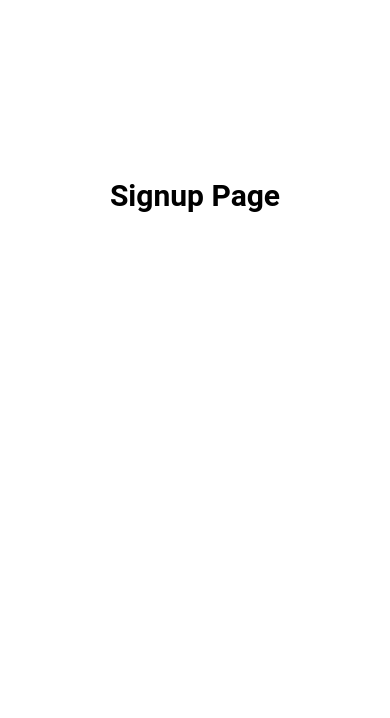
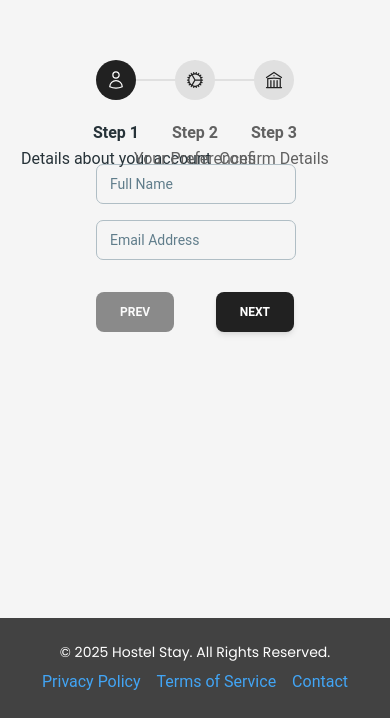
Before and after one commit to AmanPant9026/Project-Hostel, a React (Vite) app in the folder Project Hostel/: page /signup in a window 390 px wide. Shown: the part 226-944 px from the top of the page. Before the commit the page ends 844 px from the top, so only its background shows below. Built offline with nearby package versions, Linux system fonts and the light colour scheme.

Commit message:
login using phonenumber LoginPhone.jsx

```diff
--- /dev/null
+++ b/Project Hostel/firebase-config.js
@@ -0,0 +1,19 @@
+// Import the functions you need from the SDKs you need
+import { initializeApp } from "firebase/app";
+
+import { getAuth } from 'firebase/auth';
+
+const firebaseConfig = {
+  apiKey: "AIzaSyBCy4aQTLbsLtemwMqmP0zCLdCdHO2Q8gw",
+  authDomain: "project-hostel-d8428.firebaseapp.com",
+  projectId: "project-hostel-d8428",
+  storageBucket: "project-hostel-d8428.firebasestorage.app",
+  messagingSenderId: "226704699406",
+  appId: "1:226704699406:web:f2ff30b7346298d0268c5f",
+  measurementId: "G-0QB9QZQWT0"
+};
+
+// Initialize Firebase
+const app = initializeApp(firebaseConfig);
+const auth = getAuth(app)
+export { auth };
--- a/Project Hostel/package.json
+++ b/Project Hostel/package.json
@@ -4,15 +4,18 @@
   "version": "0.0.0",
   "type": "module",
   "scripts": {
-    "dev": "vite",
+    "dev": "vite --host",
     "build": "vite build",
     "lint": "eslint .",
     "preview": "vite preview"
   },
   "dependencies": {
+    "@heroicons/react": "^2.2.0",
     "@material-tailwind/react": "^2.1.10",
+    "firebase": "^11.1.0",
     "react": "^18.3.1",
     "react-dom": "^18.3.1",
+    "react-phone-number-input": "^3.4.11",
     "react-router-dom": "^7.1.1"
   },
   "devDependencies": {
--- a/Project Hostel/src/App.jsx
+++ b/Project Hostel/src/App.jsx
@@ -3,13 +3,15 @@ import { BrowserRouter as Router, Routes, Route } from "react-router-dom";
 import HomePage from "./pages/HomePage";
 import LoginPage from "./pages/Login";
 import SignupPage from "./pages/Signup";
+import LoginPhone from "./pages/LoginPhone";
+import MultiStepForm from "./components/MultistepForm";
 
 function App() {
   return (
     <Router>
       <Routes>
         <Route path="/" element={<HomePage />} />
-        <Route path="/login" element={<LoginPage />} />
+        <Route path="/login" element={<LoginPhone />} />
         <Route path="/signup" element={<SignupPage />} />
       </Routes>
     </Router>
--- /dev/null
+++ b/Project Hostel/src/components/MultistepForm.jsx
@@ -0,0 +1,103 @@
+import React, { useState } from "react";
+import {
+  Stepper,
+  Step,
+  Button,
+  Typography,
+  Input
+} from "@material-tailwind/react";
+import {
+  CogIcon,
+  UserIcon,
+  BuildingLibraryIcon
+} from "@heroicons/react/24/outline";
+
+export default function MultiStepFormWithStepper() {
+  const [activeStep, setActiveStep] = useState(0);
+  const [isLastStep, setIsLastStep] = useState(false);
+  const [isFirstStep, setIsFirstStep] = useState(false);
+
+  const handleNext = () => !isLastStep && setActiveStep((cur) => cur + 1);
+  const handlePrev = () => !isFirstStep && setActiveStep((cur) => cur - 1);
+
+  const steps = [
+    {
+      label: "Step 1",
+      description: "Details about your account",
+      content: (
+        <div className="space-y-4">
+          <Input label="Full Name" />
+          <Input label="Email Address" type="email" />
+        </div>
+      )
+    },
+    {
+      label: "Step 2",
+      description: "Your Preferences",
+      content: (
+        <div className="space-y-4">
+          <Input label="Favorite Genre" />
+          <Input label="Preferred Language" />
+        </div>
+      )
+    },
+    {
+      label: "Step 3",
+      description: "Confirm Details",
+      content: (
+        <div>
+          <Typography variant="h6">Review and Confirm</Typography>
+          <Typography>
+            Please review the information you've entered and click "Finish" to
+            submit.
+          </Typography>
+        </div>
+      )
+    }
+  ];
+
+  return (
+    <div className="w-full px-24 py-8">
+      <Stepper
+        activeStep={activeStep}
+        isLastStep={(value) => setIsLastStep(value)}
+        isFirstStep={(value) => setIsFirstStep(value)}
+      >
+        {steps.map((step, index) => (
+          <Step key={index} onClick={() => setActiveStep(index)}>
+            {index === 0 && <UserIcon className="w-5 h-5" />}
+            {index === 1 && <CogIcon className="w-5 h-5" />}
+            {index === 2 && <BuildingLibraryIcon className="w-5 h-5" />}
+            <div className="absolute -bottom-[4.5rem] w-max text-center">
+              <Typography
+                variant="h6"
+                color={activeStep === index ? "blue-gray" : "gray"}
+              >
+                {step.label}
+              </Typography>
+              <Typography
+                color={activeStep === index ? "blue-gray" : "gray"}
+                className="font-normal"
+              >
+                {step.description}
+              </Typography>
+            </div>
+          </Step>
+        ))}
+      </Stepper>
+      <div className="mt-16">{steps[activeStep].content}</div>
+      <div className="flex justify-between mt-8">
+        <Button onClick={handlePrev} disabled={isFirstStep}>
+          Prev
+        </Button>
+        {isLastStep ? (
+          <Button onClick={() => alert("Form Submitted!")}>Finish</Button>
+        ) : (
+          <Button onClick={handleNext} disabled={isLastStep}>
+            Next
+          </Button>
+        )}
+      </div>
+    </div>
+  );
+}
--- a/Project Hostel/src/pages/Login.jsx
+++ b/Project Hostel/src/pages/Login.jsx
@@ -16,7 +16,7 @@ const Login = () => {
   return (
     <AuthLayout>
       <div className="flex items-center justify-center w-screen h-[90vh]">
-        <div className="w-full md:w-2/3 lg:w-1/2">
+        <div className="w-4/5 md:w-2/5">
           <Card className="flex flex-col shadow-lg md:flex-row bg-gray-50 h-1/2">
             <CardHeader
               floated={false}
--- /dev/null
+++ b/Project Hostel/src/pages/LoginPhone.jsx
@@ -0,0 +1,91 @@
+import React, { useState } from "react";
+import { useCountries } from "use-react-countries";
+import AuthLayout from "../Layouts/AuthLayout";
+import { auth } from "../../firebase-config";
+import "react-phone-number-input/style.css";
+import PhoneInput from "react-phone-number-input";
+
+import {
+  RecaptchaVerifier,
+  signInWithPhoneNumber,
+  PhoneAuthProvider
+} from "firebase/auth";
+import {
+  Input,
+  Menu,
+  MenuHandler,
+  MenuList,
+  MenuItem,
+  Button
+} from "@material-tailwind/react";
+
+const LoginPhone = () => {
+  const [otp, setOtp] = useState("");
+
+  const [message, setMessage] = useState("");
+
+  // Configure Recaptcha
+  const [phone, setphone] = useState("");
+  const [user, setuser] = useState();
+  const sendOtp = async () => {
+    try {
+      const recaptcha = new RecaptchaVerifier(auth, "recaptcha", {});
+      const confirmation = await signInWithPhoneNumber(auth, phone, recaptcha);
+      setuser(confirmation);
+    } catch (error) {
+      console.log(error);
+    }
+  };
+  const verifyotp = async () => {
+    try {
+      await user.confirm(otp);
+    } catch (error) {
+      console.log(error);
+    }
+  };
+  return (
+    <AuthLayout>
+      <div className="h-[90vh] flex justify-center items-center">
+        <div className="w-1/3 bg-gray-100 rounded-lg shadow-lg h-1/3">
+          <div className="flex items-center justify-center w-full font-semibold h-1/4 font-poppins">
+            <h1>Login with Phone Number</h1>
+          </div>
+          <div className="flex items-center px-2 h-1/3">
+            <PhoneInput
+              country="US"
+              value={phone} // "phone" already contains "+"
+              onChange={(phone) => setphone(phone)} // Prepends "+" every time
+            />
+          </div>
+          <div className="flex items-center justify-center h-1/3">
+            <Button size="sm" className="text-xs w-1/a3" onClick={sendOtp}>
+              Send OTP
+            </Button>
+          </div>
+          <div id="recaptcha"></div>
+          <div>
+            <input
+              type="text"
+              placeholder="Enter OTP"
+              value={otp}
+              onChange={(e) => setOtp(e.target.value)}
+              className="w-full p-2 mt-4 border rounded"
+            />
+            <Button
+              className="p-2 mt-2 text-xs text-white bg-blue-500 "
+              onClick={verifyotp}
+            >
+              Verify OTP
+            </Button>
+          </div>
+          <div id="recaptcha-container" style={{ marginTop: "10px" }}></div>
+          {message && (
+            <p className="text-sm text-center text-red-500">{message}</p>
+          )}
+        </div>
+      </div>
+    </AuthLayout>
+  );
+};
+
+export default LoginPhone;
--- a/Project Hostel/src/pages/OwnerDashboard.jsx
+++ b/Project Hostel/src/pages/OwnerDashboard.jsx
@@ -1,7 +1,11 @@
 import React from "react";
-
+import Layout from "../Layouts/Layout";
 const OwnerDashboard = () => {
-  return <div>Owner</div>;
+  return (
+    <Layout>
+      <div>Owner DashBoard</div>
+    </Layout>
+  );
 };
 
 export default OwnerDashboard;
--- a/Project Hostel/src/pages/Signup.jsx
+++ b/Project Hostel/src/pages/Signup.jsx
@@ -1,10 +1,83 @@
 import React from "react";
-
+import {
+  Card,
+  CardHeader,
+  CardBody,
+  CardFooter,
+  Typography,
+  Input,
+  Checkbox,
+  Button
+} from "@material-tailwind/react";
+import Footer from "../components/Footer";
+import Layout from "../Layouts/Layout";
+import AuthLayout from "../Layouts/AuthLayout";
+import MultiStepForm from "../components/MultistepForm";
 const SignupPage = () => {
   return (
-    <div className="h-screen flex items-center justify-center">
-      <h1 className="text-3xl font-bold">Signup Page</h1>
-    </div>
+    <AuthLayout>
+      {/* <div className="flex items-center justify-center w-screen h-[90vh]">
+        <div className="w-4/5 md:w-2/5">
+          <Card className="flex flex-col shadow-lg bg-gray-50 h-1/2">
+            <CardHeader
+              floated={false}
+              shadow={false}
+              variant="gradient"
+              color="gray"
+              className="flex flex-col items-center px-2 rounded-none justify-evenly"
+            >
+              <div>
+                <Typography className="mb-2 text-2xl font-semibold text-black font-poppins">
+                  Hostel stay
+                </Typography>
+              </div>
+
+              <div>
+                <Typography className="text-lg font-semibold text-black font-poppins">
+                  Register your Hostel
+                </Typography>
+              </div>
+            </CardHeader>
+            <div>
+              <CardBody className="flex flex-col gap-4">
+                <div className="flex flex-col w-1/2 gap-y-3">
+                  <Input label="Name" type="text" />
+                  <Input label="Email" type="email" />
+                  <Input label="Password" type="password" />
+                  <Input
+                    label="Phone Number"
+                    type="text"
+                    maxLength={10}
+                    pattern="^[0-9]{10}$"
+                  />
+                  <input type="email" placeholder="Ph. no." />
+                </div>
+              </CardBody>
+              <CardFooter className="pt-0">
+                <Button fullWidth>Sign In</Button>
+                <div className="flex ">
+                  <Typography className="flex justify-center mt-6 text-xs">
+                    Have an account?
+                    <Typography
+                      as="a"
+                      href="#signup"
+                      variant="small"
+                      color="blue-gray"
+                      className="ml-1 text-xs font-bold"
+                    >
+                      Login
+                    </Typography>
+                  </Typography>
+                </div>
+              </CardFooter>
+            </div>
+          </Card>
+        </div>
+      </div> */}
+      <div className="flex items-center justify-center min-h-screen bg-gray-100">
+        <MultiStepForm />
+      </div>
+    </AuthLayout>
   );
 };
 
```
Also changed, not shown: Project Hostel/src/components/Navbar.jsx (+0 -22 lines), Project Hostel/src/pages/HomePage.jsx (+32 -15 lines), 1 other file (tests, documents, lock files or other folders).
